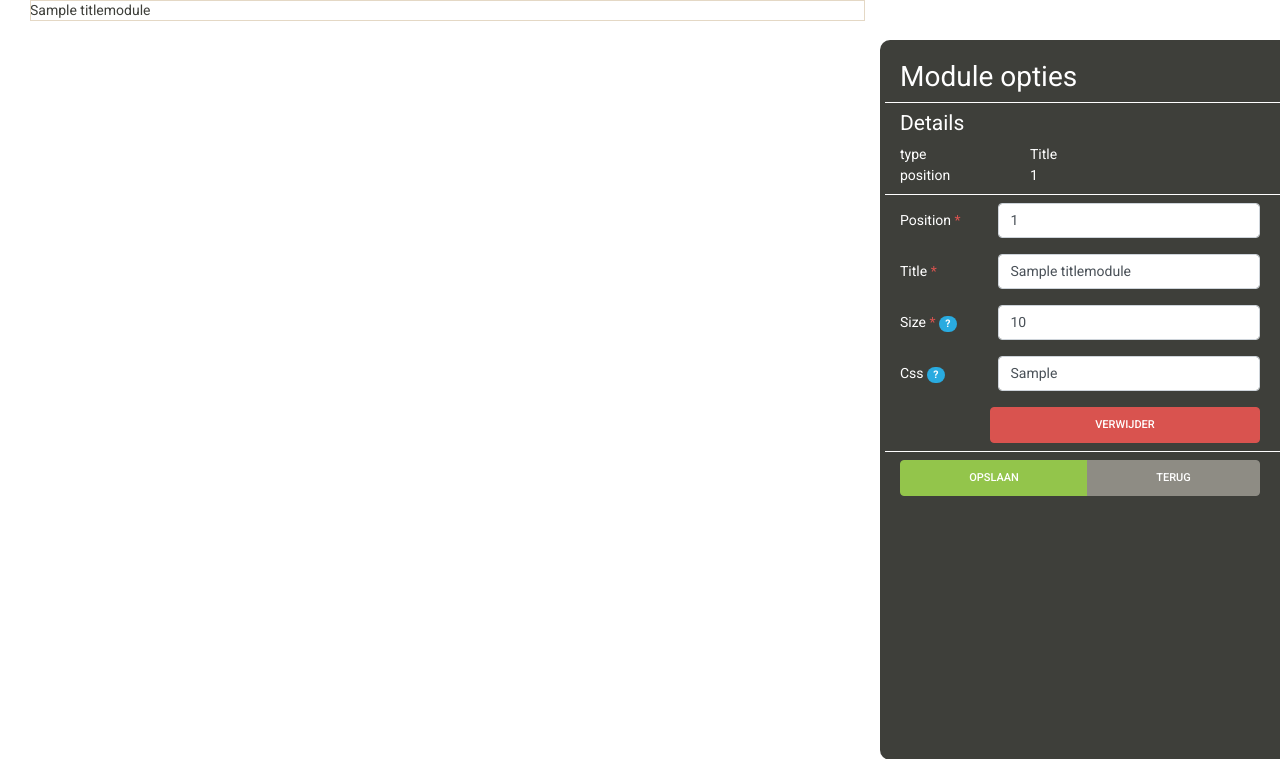
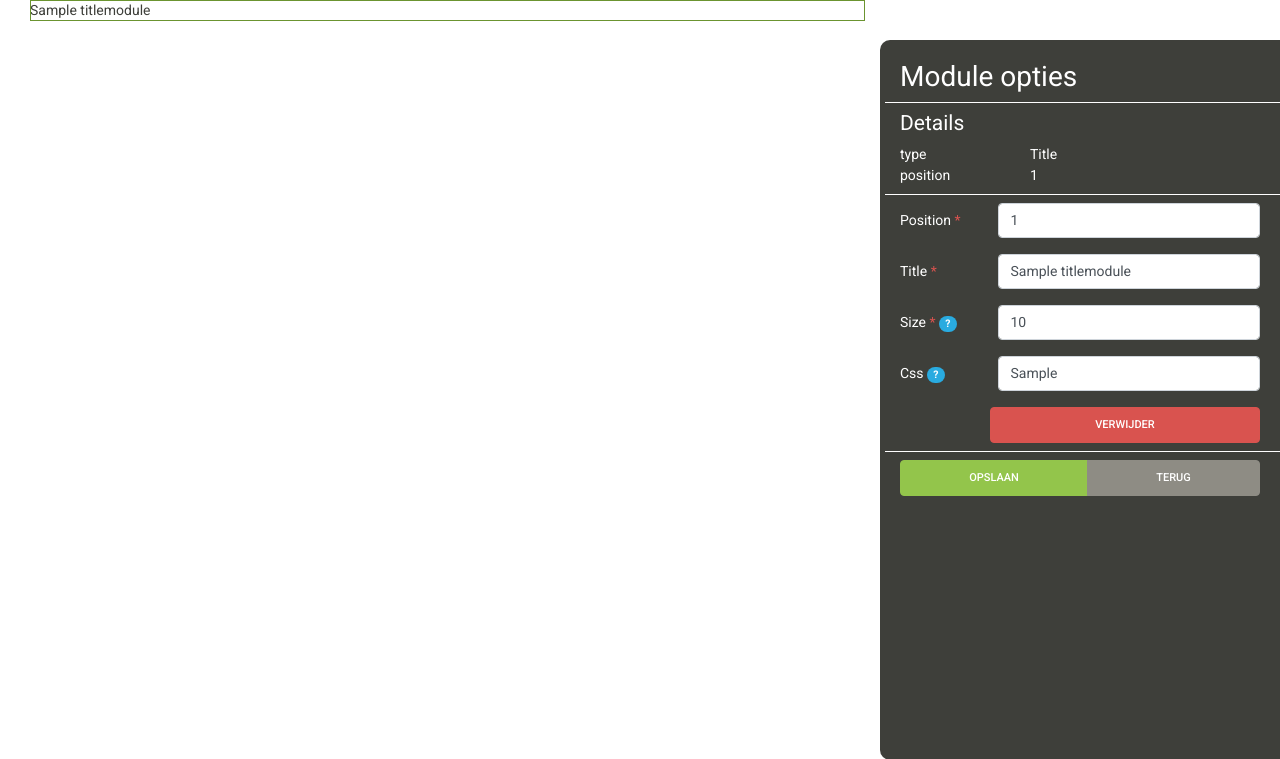
Before and after one commit to DutcherNL/Shakespear, a Django app: page /pages/1/edit/1/ in a window 1280 px wide. Shown: the top 759 px of the page. Run offline with Django 3.2, Linux system fonts and the light colour scheme; tables that the repository leaves empty hold one stand-in row (values such as "Sample post"); some libraries are stand-ins or nearby versions.

Commit message:
Small display improvements

```diff
--- a/assets/static/css/page_edit.css
+++ b/assets/static/css/page_edit.css
@@ -8,11 +8,15 @@
 }
 
 .page_edit_overlay>div{
-    border: 1px solid #e4d8c5;
+    border: 1px solid #ffffff;
     height:100%;
 }
 
-.page_edit_overlay:hover{
+.page_edit_overlay.select>div{
+    border-color: #6b9430;
+}
+
+.page_edit_overlay>div:hover{
     border-color: #6b9430;
 }
 
--- a/assets/templates/pagedisplay/page_edit_base.html
+++ b/assets/templates/pagedisplay/page_edit_base.html
@@ -25,6 +25,8 @@
                             {% endfor %}
                         {% endblock %}
                     {% endautoescape %}
+                    {% block bottom_addition %}
+                    {% endblock %}
                 </div>
             </div>
             <div class="pe_sidebar">
--- a/assets/templates/pagedisplay/page_edit_module.html
+++ b/assets/templates/pagedisplay/page_edit_module.html
@@ -2,7 +2,7 @@
 
 {% block module_decor %}
     {% if selected_module.id == module.id %}
-        <a class="page_edit_overlay">
+        <a class="page_edit_overlay select">
             <div></div>
         </a>
     {% endif %}
```
Also changed, not shown: assets/templates/pagedisplay/page_edit_add_module.html (+8 -0 lines).
